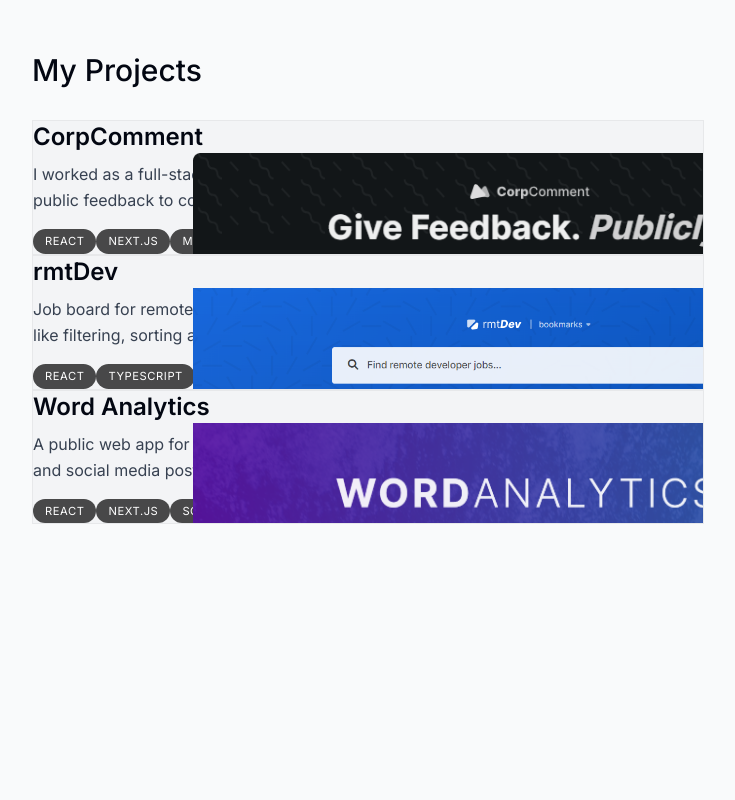
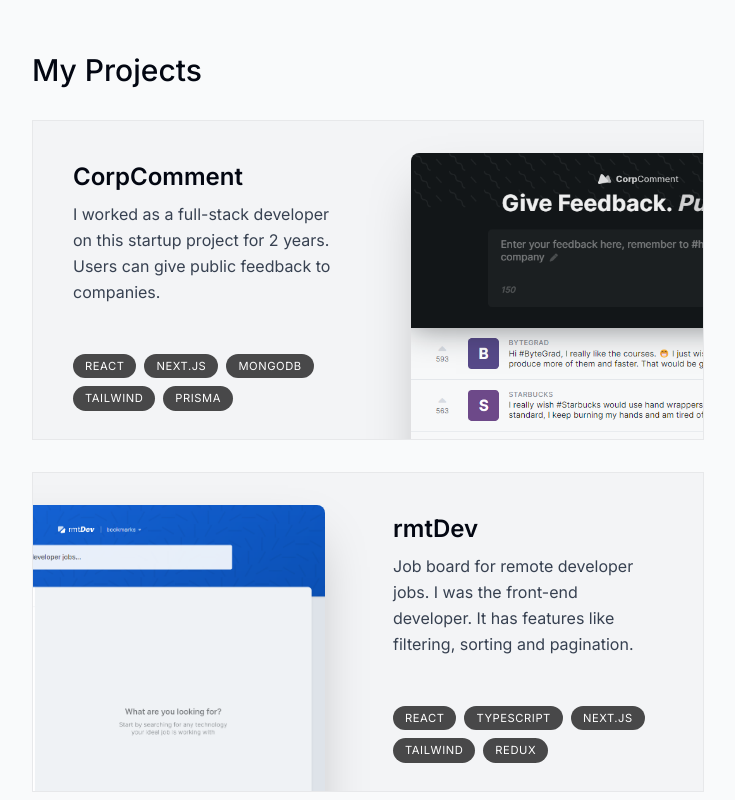
Before and after one commit to Nir132/Next-portfolio, a Next.js app: page / in a window 1280 px wide. Shown: the part 1380-2180 px from the top of the page, without its empty margins (272-1007 px from the left). Built offline with nearby package versions, Linux system fonts and the light colour scheme.

Commit message:
project inmage and transiton

```diff
--- a/components/Projects.tsx
+++ b/components/Projects.tsx
@@ -8,18 +8,30 @@
 
 function Project({title,description,tags ,imageUrl}: ProjectProps){
     return (
-    <article className='bg-gray-100 max-w-[42rem] border border-black/5
-    overflow-hidden relative sm:pr-8'>
-        <div>
+    <article className=' group bg-gray-100 max-w-[42rem] border border-black/5
+    overflow-hidden relative sm:pr-8 sm:h-[20rem] mb-3 sm:mb-8 last:mb-0 even:pl-8
+    hover:bg-gray-200'>
+        <div className="pt-4 pb-7 px-5 sm:pl-10 sm:pr-2 sm:pt-10 sm:max-w-[50%]
+        flex flex-col h-full  group-even: sm:group-even:ml-[18rem]">
             <h3 className='text-2xl font-semibold'>{title}</h3>
             <p className='mt-2 leading-relaxed text-gray-700'>{description}</p>
-            <ul className='flex flex-wrap mt-4'>
+            <ul className='flex flex-wrap mt-4 gap-2 sm:mt-auto'>
                 {tags.map((tag,i)=>(
                     <li key={i} className="bg-black/[0.7] px-3 py-1 text-[0.7rem] uppercase tracking-wider
                     text-white rounded-full dark:text-white/70">{tag}</li>
                 ))}
             </ul>
-                <Image className='absolute top-8 -right-40' src={imageUrl} alt='Project I worked on' quality={95}/>
+                <Image className='absolute top-8 -right-40
+                w-[28.25rem] rounded-t-lg shadow-2xl
+                group-hover:scale-[1.04]
+                group-hover:-translate-x-3
+                group-hover:translate-y-3
+                group-hover:-rotate-2
+                group-even:group-hover:translate-x-3
+                group-even:group-hover:translate-y-3
+                group-even:group-hover:rotate-2
+                group-even:right-[initial] group-even:-left-40'
+                 src={imageUrl} alt='Project I worked on' quality={95}/>
         </div>
     </article>
     )
```
